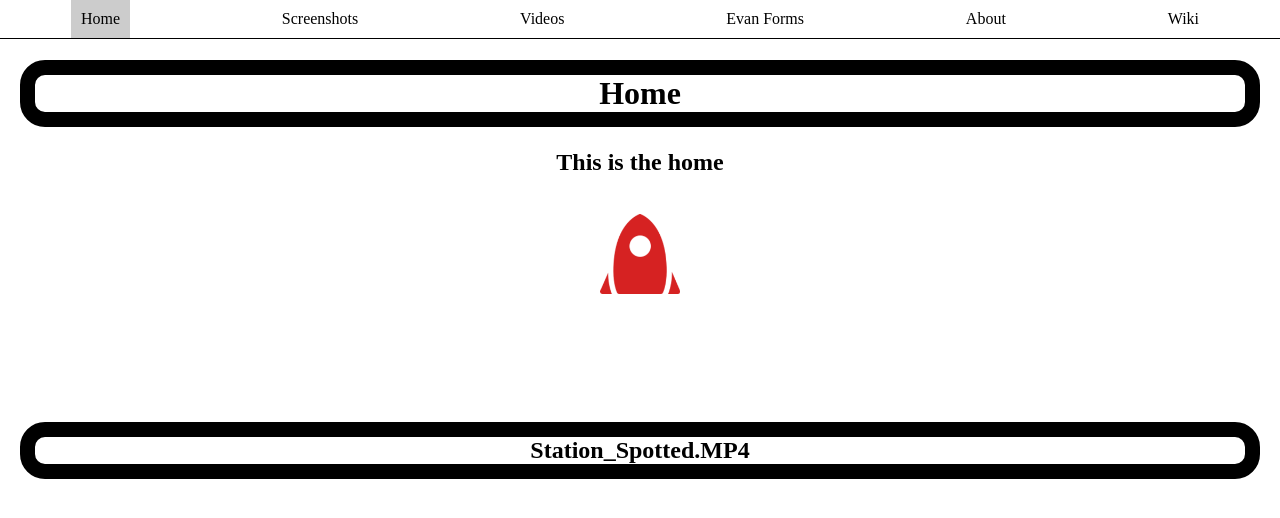
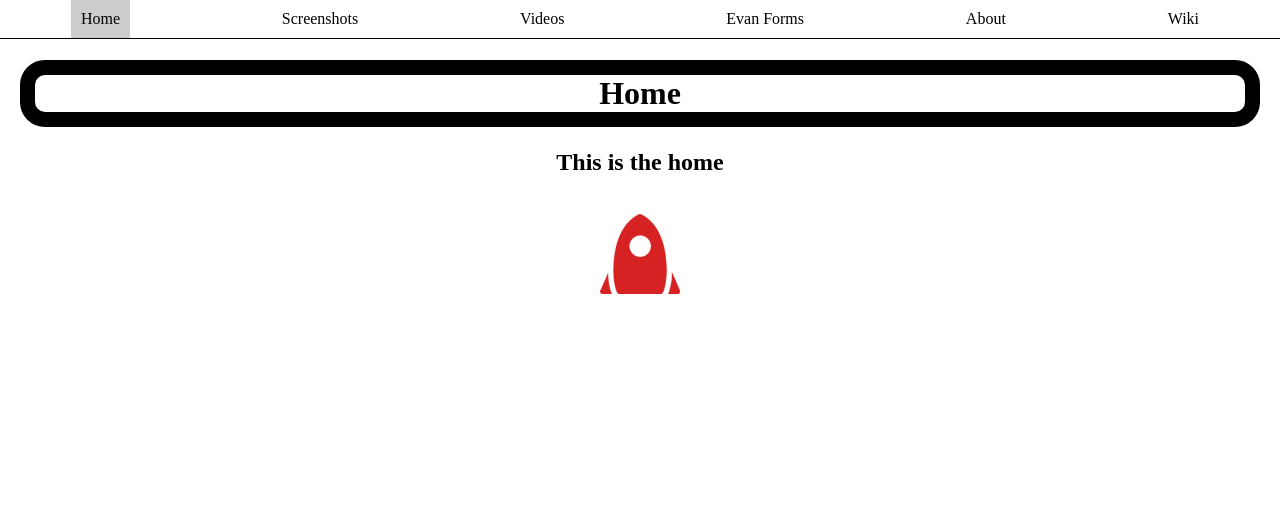
Before and after one commit to Evan-Debug/Evan_Ksp_World_v2, a plain HTML site: page index.html in a window 1280 px wide. Drawn offline with Linux system fonts and the light colour scheme.

Commit message:
'$pushText'

```diff
--- a/index.html
+++ b/index.html
@@ -38,7 +38,6 @@
 	  <br>
 	  <br>
 	  <br>
-      <h2 style="text-align:center" class="BorderRound" >Station_Spotted.MP4</h2>
     </div>
 
 
```
Also changed, not shown: Evan_Forms.html (+1 -1 lines).
